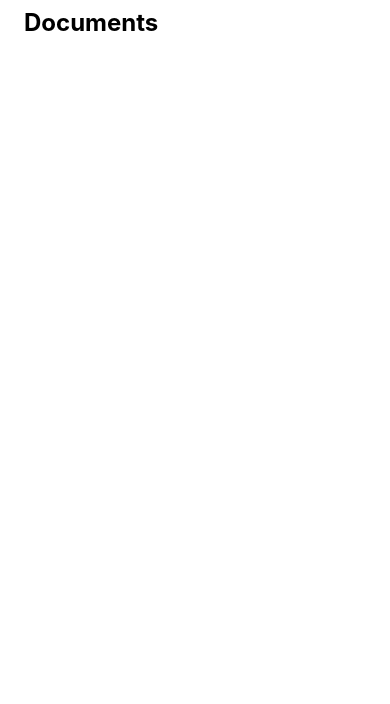
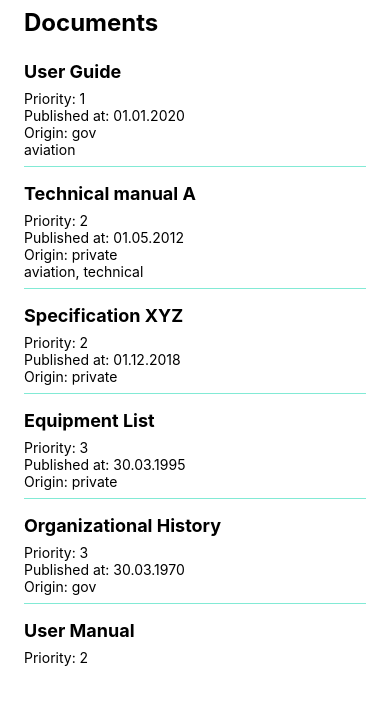
Before and after one commit to hilleremilia/codingTask, a React Native app: screen / in a window 390 px wide. Shown: the top 704 px of the page. Built offline with nearby package versions, Linux system fonts and the light colour scheme; data requests are answered from the project's data file.

Commit message:
show list

```diff
--- a/db.json
+++ b/db.json
@@ -2,7 +2,7 @@
   "documents":[
     {
       "title":"User Guide",
-      "publication date":"2020-01-01T01:00:00Z",
+      "publication_date":"2020-01-01T01:00:00Z",
       "priority":1,
       "origin":"gov",
       "tags":[
@@ -11,7 +11,7 @@
     },
     {
       "title":"Technical manual A",
-      "publication date":"2012-05-01T01:00:00Z",
+      "publication_date":"2012-05-01T01:00:00Z",
       "priority":2,
       "origin":"private",
       "tags":[
@@ -21,19 +21,19 @@
     },
     {
       "title":"Specification XYZ",
-      "publication date":"2018-12-01T01:00:00Z",
+      "publication_date":"2018-12-01T01:00:00Z",
       "priority":2,
       "origin":"private"
     },
     {
       "title":"Equipment List",
-      "publication date":"1995-03-30T01:00:00Z",
+      "publication_date":"1995-03-30T01:00:00Z",
       "priority":3,
       "origin":"private"
     },
     {
       "title":"Organizational History",
-      "publication date":"1970-03-30T01:00:00Z",
+      "publication_date":"1970-03-30T01:00:00Z",
       "priority":3,
       "origin":"gov"
     },
--- a/package.json
+++ b/package.json
@@ -12,6 +12,7 @@
   },
   "dependencies": {
     "axios": "1.2.0-alpha.1",
+    "moment": "^2.29.4",
     "react": "18.1.0",
     "react-native": "0.70.6"
   },
--- a/src/components/List.tsx
+++ b/src/components/List.tsx
@@ -1,11 +1,20 @@
-import { ActivityIndicator, StyleSheet, Text, View } from 'react-native';
+import {
+  ActivityIndicator,
+  FlatList,
+  ListRenderItem,
+  StyleSheet,
+  Text,
+  View
+} from 'react-native';
 import { Gutter, typography } from '../style/settings';
 import { useFetchData } from '../hooks/useFetchData';
+import { Document } from '../types/documents';
+import { ListItem } from './ListItem';
 
 const URL = 'http://localhost:3000/documents';
 
 export const List = () => {
-  const { loading, error, data } = useFetchData(URL);
+  const { loading, error, data } = useFetchData<Document[]>(URL);
 
   if (loading) {
     return <ActivityIndicator style={styles.container} />;
@@ -19,9 +28,19 @@ export const List = () => {
     );
   }
 
+  const renderListItem: ListRenderItem<Document> = ({ item, index }) => (
+    <ListItem
+      document={item}
+      showBottomBorder={index + 1 !== data?.length}
+      key={item.title}
+    />
+  );
+
   return (
     <View style={styles.container}>
       <Text style={styles.header}>Documents</Text>
+
+      <FlatList data={data} renderItem={renderListItem} />
     </View>
   );
 };
--- /dev/null
+++ b/src/components/ListItem.tsx
@@ -0,0 +1,59 @@
+import { FC } from 'react';
+import { StyleSheet, Text, View } from 'react-native';
+import { Document } from '../types/documents';
+import { Color, Gutter, Layout, typography } from '../style/settings';
+import moment from 'moment';
+
+interface Props {
+  showBottomBorder: boolean;
+  document: Document;
+}
+
+export const ListItem: FC<Props> = ({
+  showBottomBorder,
+  document: { title, publication_date, priority, origin, tags }
+}) => {
+  const renderTags = () =>
+    tags.map((tag, index) => (
+      <Text>
+        {tag}
+        {index + 1 !== tags.length ? ', ' : ''}
+      </Text>
+    ));
+
+  return (
+    <View
+      style={[styles.container, showBottomBorder ? styles.borderBottom : []]}
+    >
+      <Text style={styles.title}>{title}</Text>
+
+      <Text>{`Priority: ${priority}`}</Text>
+
+      {!!publication_date && (
+        <Text>{`Published at: ${moment(publication_date).format(
+          'DD.MM.YYYY'
+        )}`}</Text>
+      )}
+
+      {!!origin && <Text>{`Origin: ${origin}`}</Text>}
+
+      <View style={styles.tags}>{!!tags && renderTags()}</View>
+    </View>
+  );
+};
+
+const styles = StyleSheet.create({
+  container: {
+    paddingVertical: Gutter.REGULAR
+  },
+  tags: {
+    flexDirection: 'row'
+  },
+  title: {
+    ...typography.h3
+  },
+  borderBottom: {
+    borderBottomWidth: Layout.BORDER_WIDTH,
+    borderBottomColor: Color.PRIMARY
+  }
+});
--- a/src/hooks/useFetchData.tsx
+++ b/src/hooks/useFetchData.tsx
@@ -1,10 +1,10 @@
 import { useEffect, useState } from 'react';
 import axios from 'axios';
 
-export const useFetchData = (url: string) => {
+export const useFetchData = <T extends unknown>(url: string) => {
   const [loading, setLoading] = useState(false);
   const [error, setError] = useState(false);
-  const [data, setData] = useState({});
+  const [data, setData] = useState<T>();
 
   useEffect(() => {
     let cancelled = false;
@@ -16,7 +16,7 @@ export const useFetchData = (url: string) => {
         const result = await axios(url);
 
         if (!cancelled) {
-          setData(result);
+          setData(result.data);
           setError(false);
         }
       } catch (error) {
--- a/src/style/settings.ts
+++ b/src/style/settings.ts
@@ -15,15 +15,22 @@ export enum Layout {
   BORDER_RADIUS = 4
 }
 
+const header = {
+  fontWeight: '700' as TextStyle['fontWeight'],
+  paddingVertical: Gutter.REGULAR
+};
+
 export const typography = {
   h1: {
-    fontSize: 24,
-    fontWeight: '700' as TextStyle['fontWeight'],
-    paddingVertical: Gutter.REGULAR
+    ...header,
+    fontSize: 24
   },
   h2: {
-    fontSize: 20,
-    fontWeight: '700' as TextStyle['fontWeight'],
-    paddingVertical: Gutter.REGULAR
+    ...header,
+    fontSize: 20
+  },
+  h3: {
+    ...header,
+    fontSize: 18
   }
 };
--- /dev/null
+++ b/src/types/documents.ts
@@ -0,0 +1,7 @@
+export interface Document {
+  title: string;
+  publication_date?: string;
+  priority: number;
+  origin?: string;
+  tags: string[];
+}
```
Also changed, not shown: 1 other file (tests, documents, lock files or other folders).
